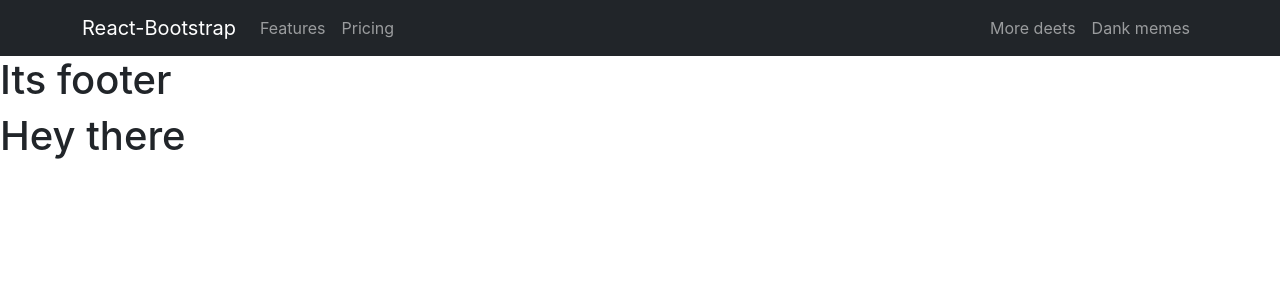
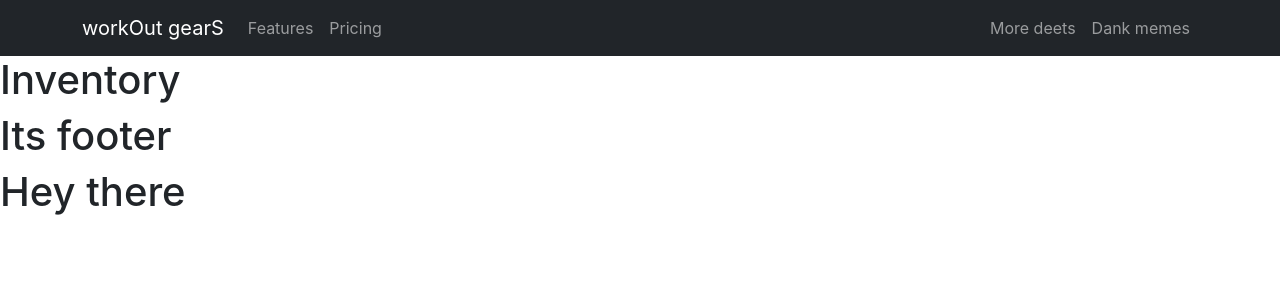
Before and after one commit to Soyebmahir/Warehouse-Client-Side, a React (Create React App) app: page /inventory/1 in a window 1280 px wide. Shown: the top 300 px of the page. Built offline with nearby package versions, Linux system fonts and the light colour scheme.

Commit message:
data fetch from mongodb

```diff
--- a/package.json
+++ b/package.json
@@ -12,8 +12,10 @@
     "react-bootstrap": "^2.3.1",
     "react-dom": "^18.1.0",
     "react-firebase-hooks": "^5.0.3",
+    "react-hook-form": "^7.30.0",
     "react-router-dom": "^6.3.0",
     "react-scripts": "5.0.1",
+    "react-toastify": "^8.2.0",
     "web-vitals": "^2.1.4"
   },
   "scripts": {
--- a/src/App.js
+++ b/src/App.js
@@ -4,6 +4,7 @@ import './App.css';
 import Footer from './component/Home/Footer/Footer';
 import Header from './component/Home/Header/Header';
 import Home from './component/Home/Home/Home';
+import Inventory from './component/Others/Inventory/Inventory';
 
 function App() {
   return (
@@ -11,6 +12,8 @@ function App() {
       <Header></Header>
       <Routes>
         <Route path='/' element={<Home></Home>}></Route>
+        <Route path='/home' element={<Home></Home>}></Route>
+        <Route path='/inventory/:id' element={<Inventory></Inventory>}></Route>
       </Routes>
       <Footer></Footer>
       <h1>Hey there</h1>
--- a/src/component/Home/Header/Header.js
+++ b/src/component/Home/Header/Header.js
@@ -1,5 +1,6 @@
 import React from 'react';
 import { Container, Nav, Navbar } from 'react-bootstrap';
+import { Link } from 'react-router-dom';
 
 const Header = () => {
     return (
@@ -7,7 +8,7 @@ const Header = () => {
             <Navbar collapseOnSelect expand="lg" bg="dark" sticky="top" variant="dark">
                 <Container>
 
-                    <Navbar.Brand href="#home">React-Bootstrap</Navbar.Brand>
+                    <Navbar.Brand as={Link} to='/home'>workOut gearS</Navbar.Brand>
                     <Navbar.Toggle aria-controls="responsive-navbar-nav" />
                     <Navbar.Collapse id="responsive-navbar-nav">
                         <Nav className="me-auto">
--- a/src/component/Home/Product/Product.js
+++ b/src/component/Home/Product/Product.js
@@ -2,11 +2,11 @@ import React from 'react';
 import { useNavigate } from 'react-router-dom';
 
 const Product = ({product}) => {
-    const  {name,  price, img, description,quantity,supplier}=product
+    const  {name,_id,  price, img, description,quantity,supplier}=product
     const navigate = useNavigate()
 
-    const handleServiceDetails = (id) => {
-        navigate(`/home/${id}`)
+    const handleStockUpdate = (id) => {
+        navigate(`/inventory/${id}`)
 
     }
     return (
@@ -21,7 +21,7 @@ const Product = ({product}) => {
                 <p className=""><small>{description}</small></p>
             </div>
             <div className="card-footer d-block text-center">
-                <button onClick={() => handleServiceDetails()} className='btn btn-info '> Checkout</button>
+                <button onClick={() => handleStockUpdate(_id)} className='btn btn-info '> Stock Update</button>
             </div>
         </div>
     </div>
--- a/src/component/Home/Products/Products.js
+++ b/src/component/Home/Products/Products.js
@@ -4,7 +4,7 @@ import Product from '../Product/Product';
 const Products = () => {
     const [products, setProducts] = useState([])
     useEffect(() => {
-        fetch('products.json')
+        fetch('http://localhost:5000/product')
             .then(res => res.json())
             .then(data => {
                 console.log(data);
@@ -20,7 +20,7 @@ const Products = () => {
                 <div className=' row row-cols-1 row-cols-md-2 row-cols-lg-3'>
                 {
                     products.map((product) => <Product
-                        key={product.id}
+                        key={product._id}
                         product={product}></Product>)
                 }
             </div>
--- /dev/null
+++ b/src/component/Others/Inventory/Inventory.js
@@ -0,0 +1,11 @@
+import React from 'react';
+
+const Inventory = () => {
+    return (
+        <div>
+            <h1>Inventory</h1>
+        </div>
+    );
+};
+
+export default Inventory;
```
Also changed, not shown: src/component/Home/Banner/Banner.js (+11 -0 lines), src/component/Others/Blogs/Blogs.js (added, +11 -0 lines), 1 other file (tests, documents, lock files or other folders).
